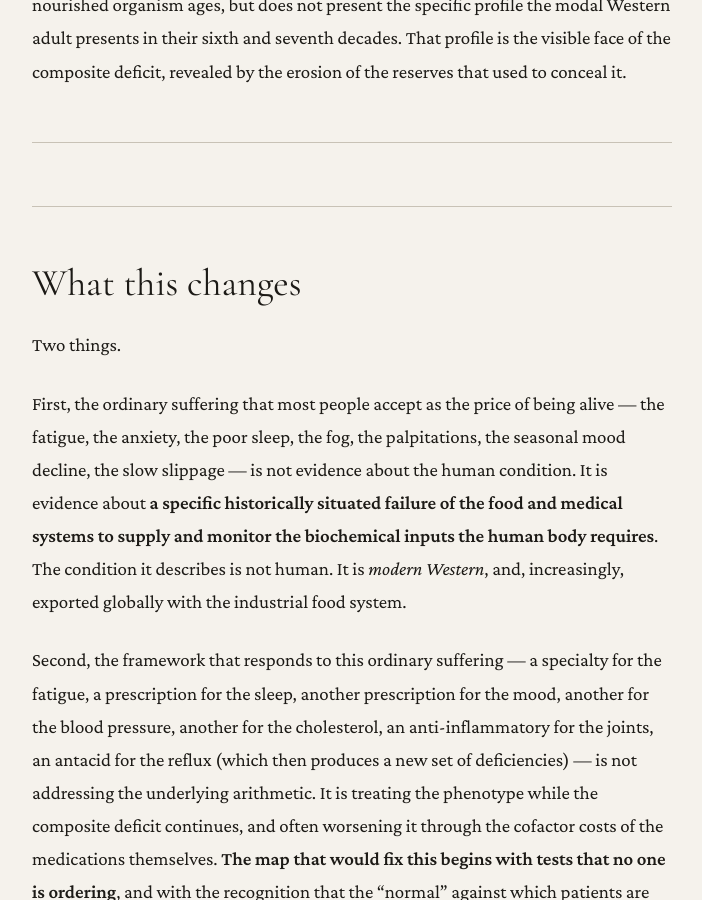
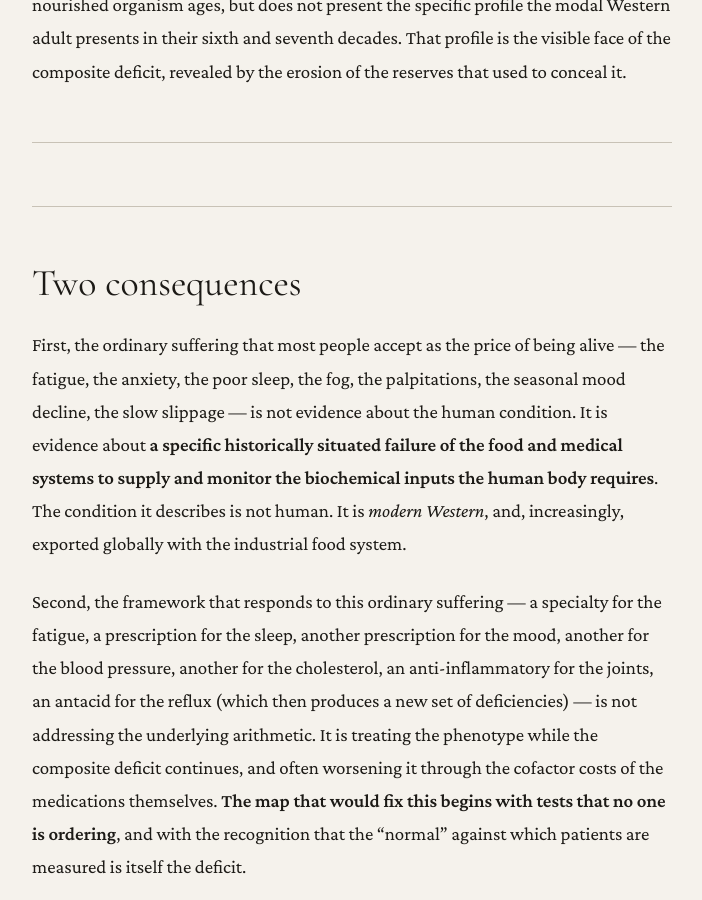
Before and after one commit to PerigGouanvic/physiological-rights, a Jekyll site: the page built from _editorials/the-life-we-call-normal.md, in a window 1280 px wide and 900 px high, scrolled down 10682 px. Shown: the whole window, without its empty margins (122-824 px from the left). Built offline with Jekyll 4.4.1, drawn with Linux system fonts in a browser that asks for light colours; comment, search, counter and statistics services are not loaded; some of the changed text lies outside the part shown.

Commit message:
edit(editorials): replace "What this changes" section heading
The AI-meta-framing heading gave the piece a machine tell. Replaced
with "Two consequences" — descriptive, not self-referential.

Co-Authored-By: Claude Opus 4.7 <noreply@anthropic.com>

```diff
--- a/_editorials/the-life-we-call-normal.md
+++ b/_editorials/the-life-we-call-normal.md
@@ -110,9 +110,7 @@ This is not the biology of ageing per se. It is the biology of ageing **against
 
 ---
 
-## What this changes
-
-Two things.
+## Two consequences
 
 First, the ordinary suffering that most people accept as the price of being alive — the fatigue, the anxiety, the poor sleep, the fog, the palpitations, the seasonal mood decline, the slow slippage — is not evidence about the human condition. It is evidence about **a specific historically situated failure of the food and medical systems to supply and monitor the biochemical inputs the human body requires**. The condition it describes is not human. It is *modern Western*, and, increasingly, exported globally with the industrial food system.
 
```
